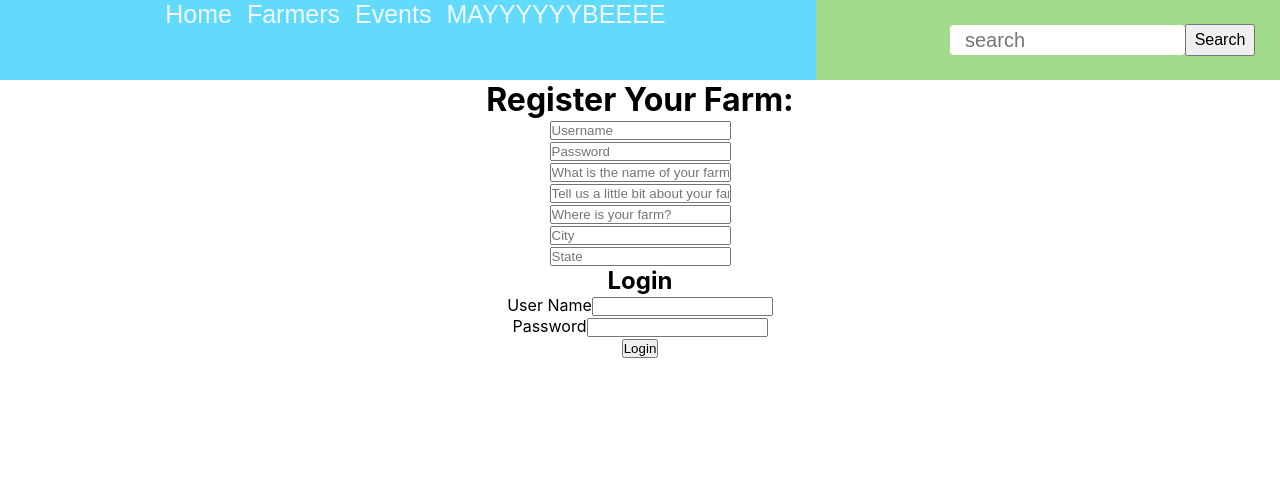
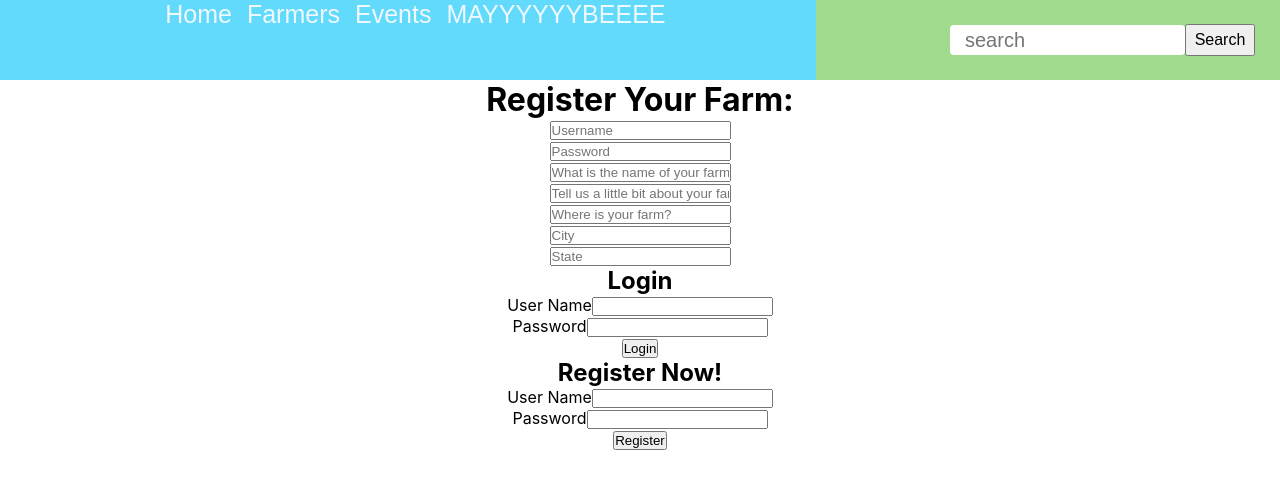
Before and after one commit to bethel-school-of-technology/team-gigasowers-frontend, a React (Create React App) app in the folder veggie-tender/: page /users/register in a window 1280 px wide. Shown: the top 488 px of the page. Built offline with nearby package versions, Linux system fonts and the light colour scheme.

Commit message:
added UserRegForm

```diff
--- a/veggie-tender/src/App.js
+++ b/veggie-tender/src/App.js
@@ -2,6 +2,7 @@ import './App.css';
 import FarmerReg from './pages/FarmerReg';
 import LoginForm from './components/LoginForm';
 import Navbar from "./components/Navbar";
+import UserRegisterForm from './components/UserRegisterForm';
 //import {BrowserRouter as Router, Switch, Route } from 'react-router-dom';
 
 function App() {
@@ -10,6 +11,7 @@ function App() {
   <Navbar />
   <FarmerReg />
   <LoginForm />
+  <UserRegisterForm/>
 
 
 </div>
--- a/veggie-tender/src/components/UserRegisterForm.js
+++ b/veggie-tender/src/components/UserRegisterForm.js
@@ -1,9 +1,78 @@
-import React from 'react'
 
-export default function UserRegisterForm() {
+import React, { useState } from 'react';
+import axios from "axios";
+
+
+
+
+
+
+
+const UserRegisterForm = () => {
+
+    //set state for entered credentials
+    const [enteredUserName, setUserName] = useState('');
+    const [enteredPassword, setPassword] = useState('');
+
+
+
+
+    //handlers for each input field on the form
+    const usernameChangeHandler = (event) => {
+        setUserName(event.target.value);
+    };
+    const passwordChangeHandler = (event) => {
+        setPassword(event.target.value);
+    };
+
+
+
+    const submitHandler = (event) => {
+        event.preventDefault();  //prevents form from refreshing after submit
+
+        const loginData = {
+            userName: enteredUserName,
+            userPass: enteredPassword
+        };
+        console.log(`Login userName from Form: ${loginData.userName}`);
+        console.log(`Login password from Form: ${loginData.userPass}`);
+
+        //post to login in API to get user
+        // axios.post('http://localhost:5000/api/users/register', {
+        //     loginData
+        //   })
+        //   .then(function (response) {
+        //     console.log(response);
+        //   })
+        //   .catch(function (error) {
+        //     console.log(error);
+        //   });
+
+
+        setUserName('');
+        setPassword('');
+    };
+
     return (
-        <div>
+        <form onSubmit={submitHandler}>
+            <div className=''>
+                <h2>Register Now!</h2>
+                <div className=''>
+                    <label>User Name</label>
+                    <input type='text' value={enteredUserName} onChange={usernameChangeHandler} />
+                </div>
 
-        </div>
+                <div className=''>
+                    <label>Password</label>
+                    <input type='text' value={enteredPassword} onChange={passwordChangeHandler} />
+                </div>
+            </div>
+
+            <div className="">
+                <button type='submit'>Register</button>
+            </div>
+        </form>
     )
-}
+};
+
+export default UserRegisterForm;
```
Also changed, not shown: 1 other file (tests, documents, lock files or other folders).
